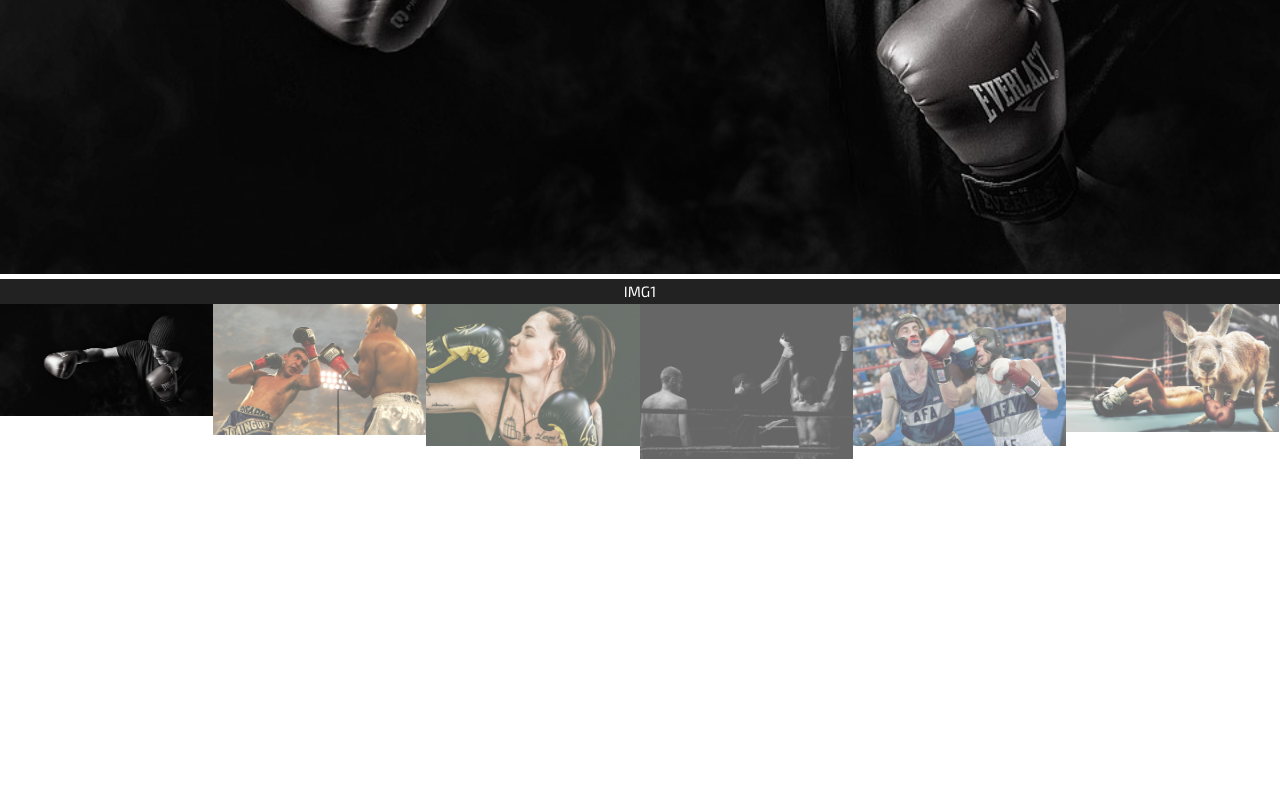
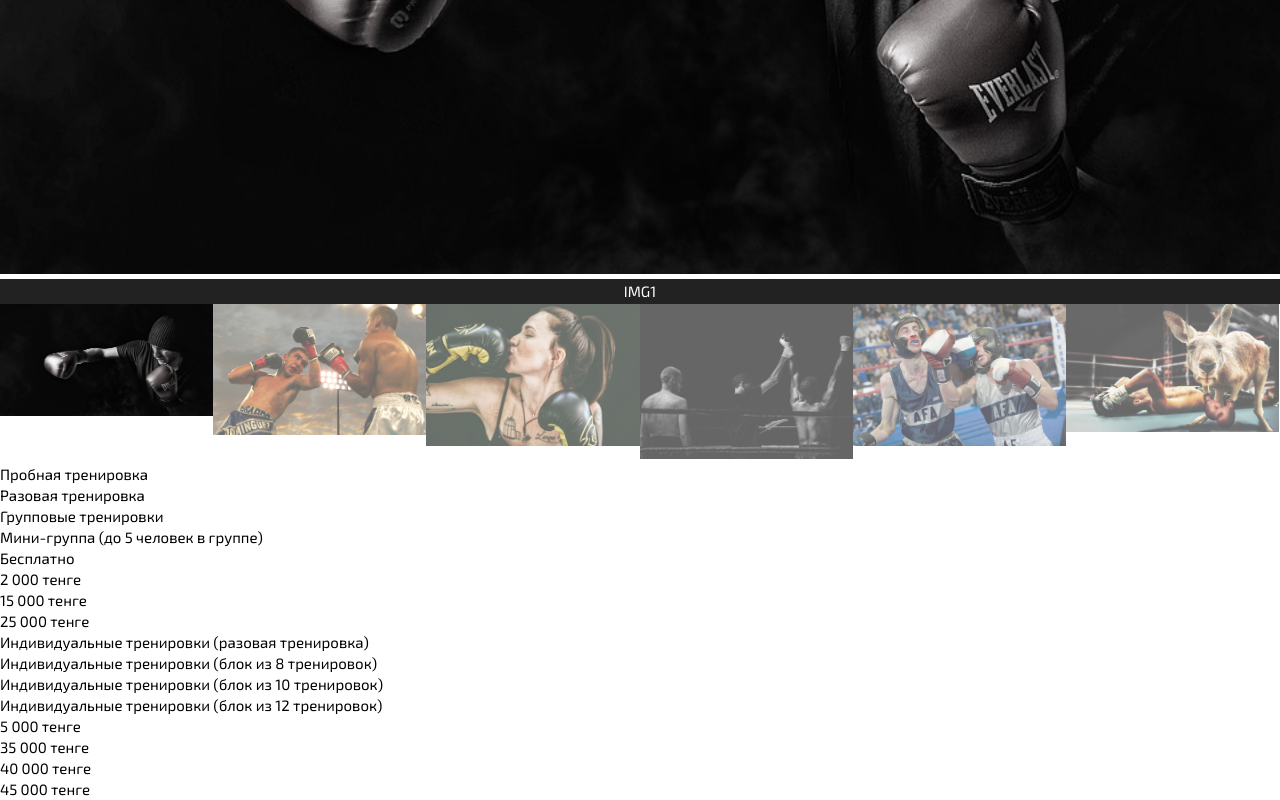
Before and after one commit to BraziVDA/Old-School-Boxing-Club-PJ, a plain HTML site: page index.html in a window 1280 px wide. Shown: the part 1237-2037 px from the top of the page. Before the commit the page ends 1701 px from the top, so only its background shows below. Drawn offline with Linux system fonts and the light colour scheme.

Commit message:
Добавлен полностью блок АБОНЕМЕНТЫ (html)

```diff
--- a/index.html
+++ b/index.html
@@ -21,7 +21,7 @@
                         <li><a href="#">ГЛАВНАЯ</a></li>
                         <li><a href="#">О НАС</a></li>
                         <li><a href="#">ГАЛЕРЕЯ</a></li>
-                        <li><a href="#">АБОНИМЕНТЫ</a></li>
+                        <li><a href="#">АБОНЕМЕНТЫ</a></li>
                         <li><a href="#">КОНТАКТЫ</a></li>
                     </ul>
                 </div>
@@ -104,7 +104,40 @@
     </div>
   </div>
 </div>
-<div class="sub"></div>
+<div class="sub-block">
+  <div class="sub-all">
+    <ul>
+      <li>Пробная тренировка</li>
+      <li>Разовая тренировка</li>
+      <li>Групповые тренировки</li>
+      <li>Мини-группа (до 5 человек в группе)</li>
+    </ul>
+  </div>
+  <div class="cost-sub-all">
+    <ul>
+      <li>Бесплатно</li>
+      <li>2 000 тенге</li>
+      <li>15 000 тенге</li>
+      <li>25 000 тенге</li>
+    </ul>
+  </div>
+  <div class="sub-ind">
+    <ul>
+      <li>Индивидуальные тренировки (разовая тренировка)</li>
+      <li>Индивидуальные тренировки (блок из 8 тренировок)</li>
+      <li>Индивидуальные тренировки (блок из 10 тренировок)</li>
+      <li>Индивидуальные тренировки (блок из 12 тренировок)</li>
+    </ul>
+  </div>
+  <div class="cost-sub-ind">
+    <ul>
+      <li>5 000 тенге</li>
+      <li>35 000 тенге</li>
+      <li>40 000 тенге</li>
+      <li>45 000 тенге</li>
+    </ul>
+  </div>
+</div>
 <div class="contacts"></div>
 <script src="js/script.js"></script>
 </body>
```
